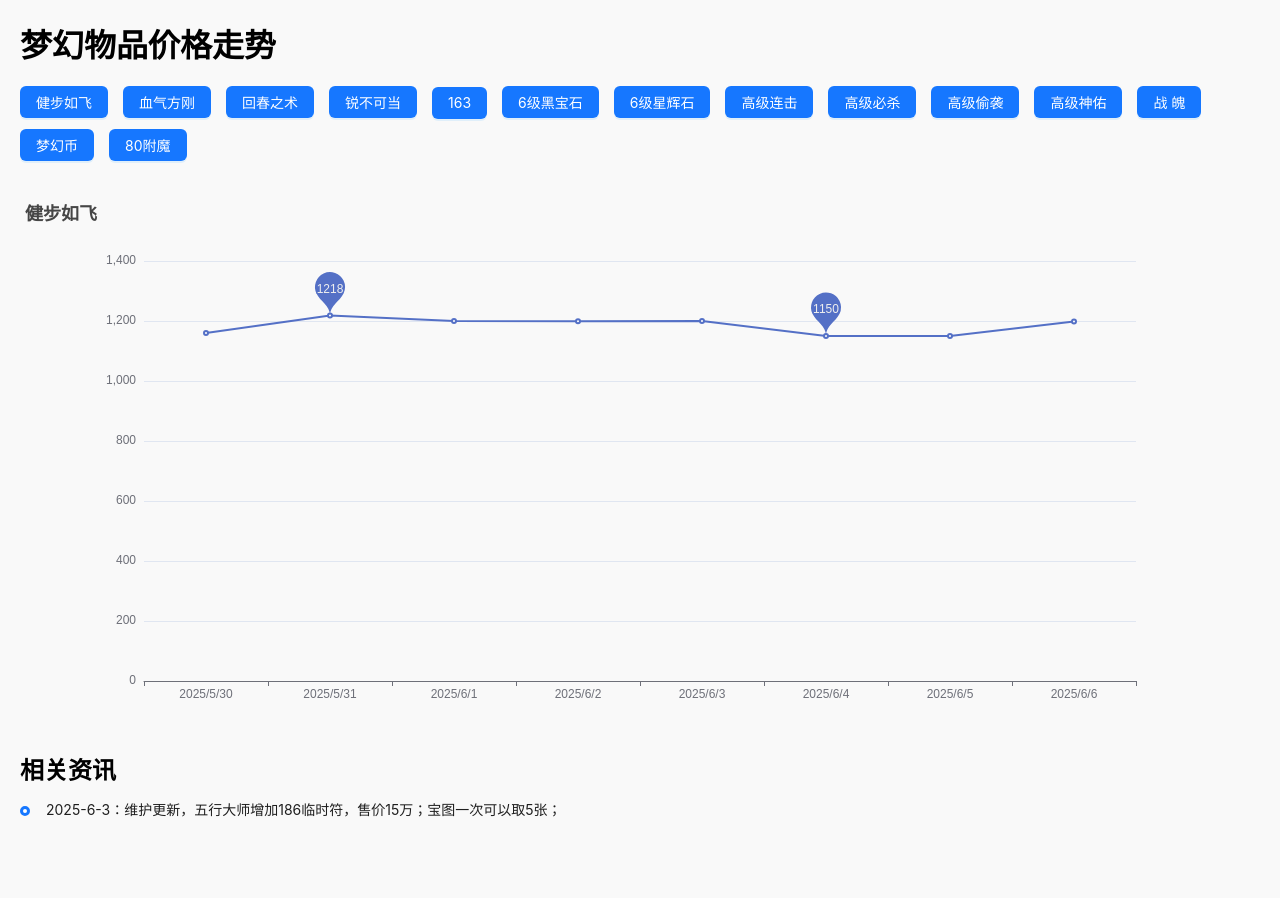
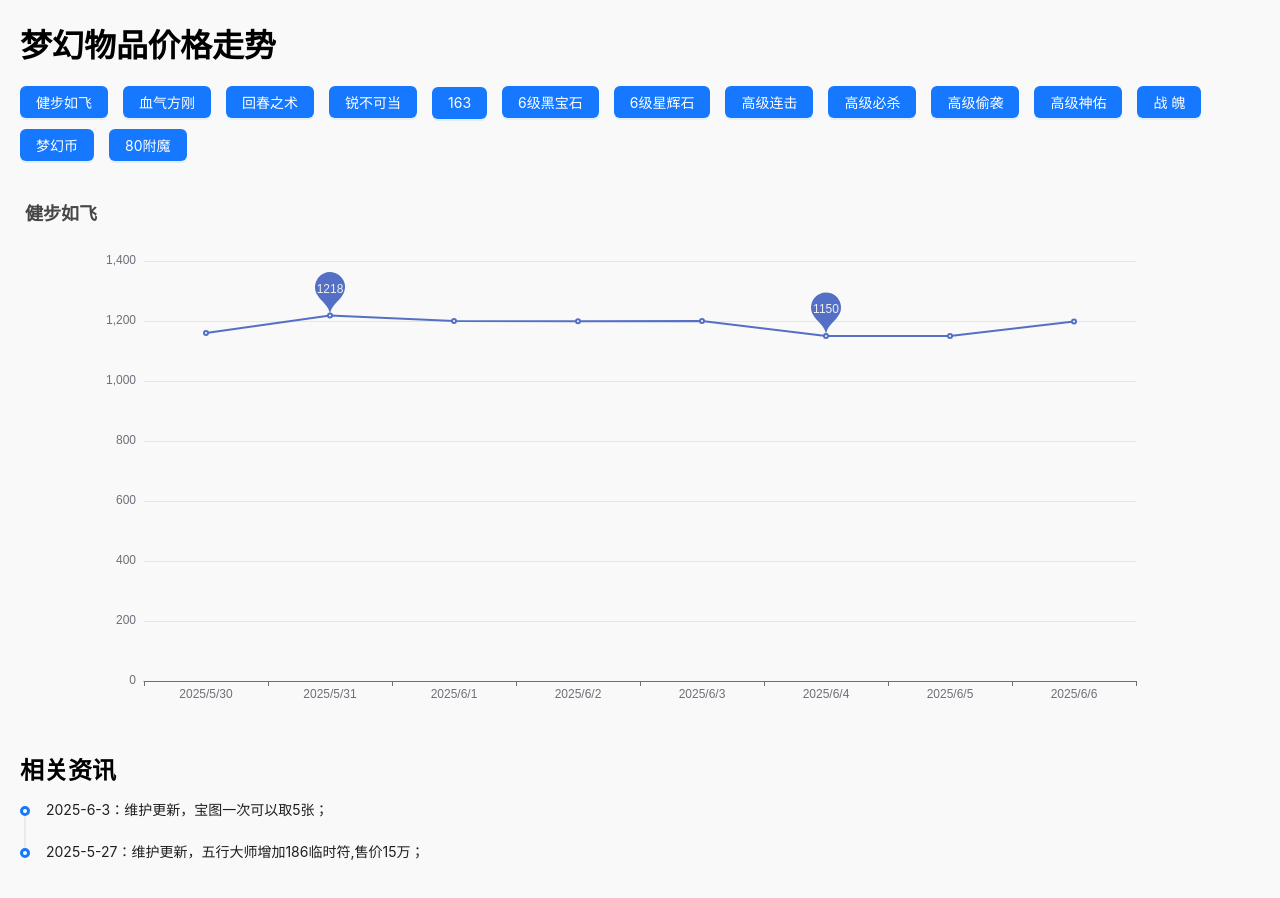
Before and after one commit to wangzhuang1/zhonglingshi, a React (Vite) app: page / in a window 1280 px wide. Shown: the top 898 px of the page. Built offline with nearby package versions, Linux system fonts and the light colour scheme.

Commit message:
增加资讯

```diff
--- a/src/data/information.ts
+++ b/src/data/information.ts
@@ -1,7 +1,11 @@
 const information = [
     {
+        time: '2025-5-27：',
+        text: '维护更新，五行大师增加186临时符,售价15万；'
+    },
+    {
         time: '2025-6-3：',
-        text: '维护更新，五行大师增加186临时符，售价15万；宝图一次可以取5张；'
+        text: '维护更新，宝图一次可以取5张；'
     }
 ]
 
```
